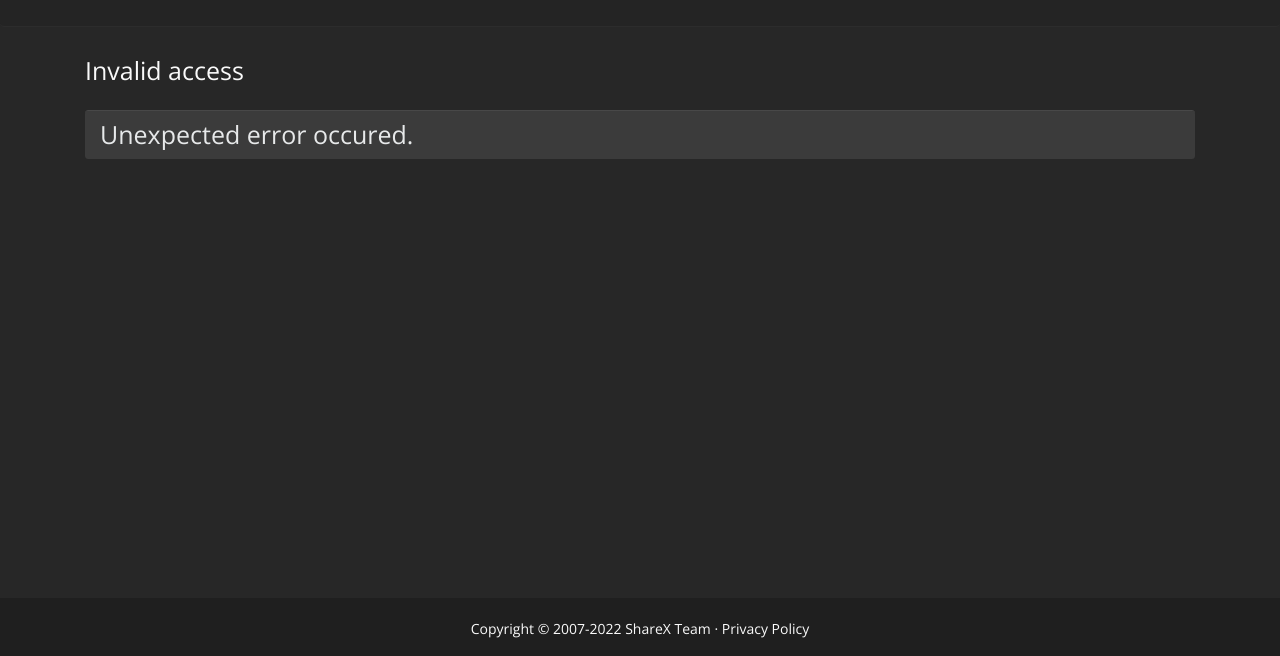
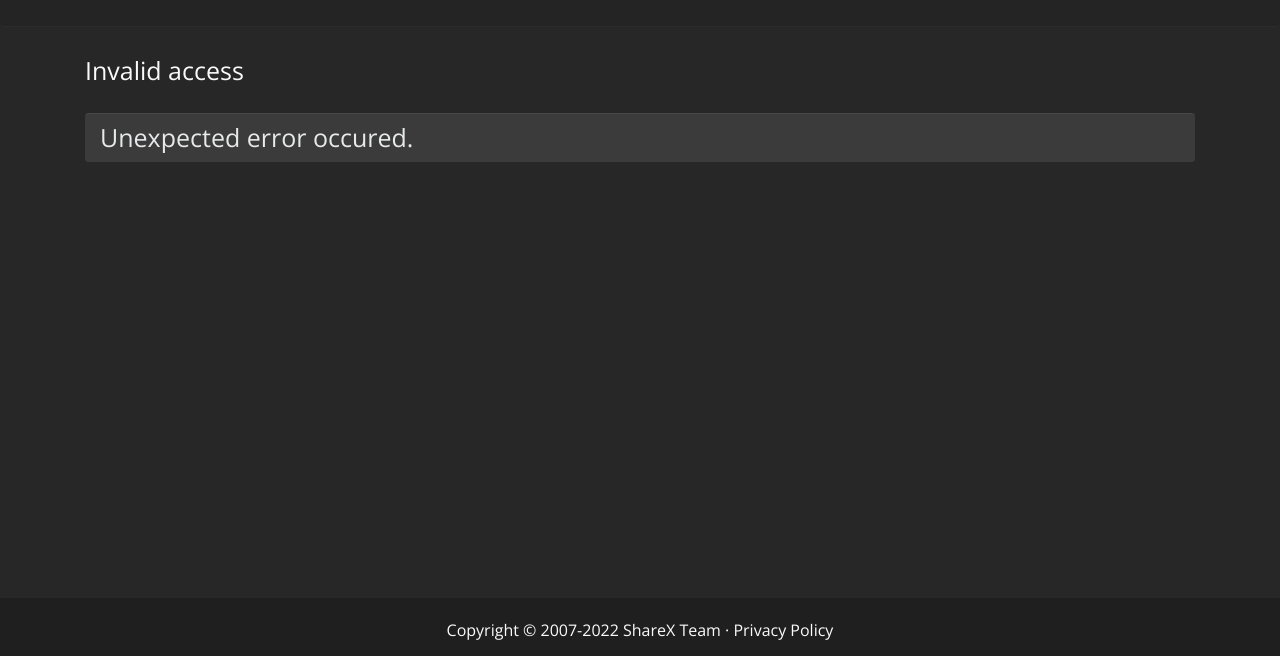
Before and after one commit to ShareX/sharex.github.io, a Jekyll site: the page built from callback/index.html, in a window 1280 px wide. Shown: the part 241-897 px from the top of the page. Built offline with Jekyll 4.4.1, drawn with Linux system fonts in a browser that asks for light colours.

Commit message:
Update main.scss

```diff
--- a/css/main.scss
+++ b/css/main.scss
@@ -123,7 +123,7 @@
         .dropdown-menu {
             backdrop-filter: blur(10px);
             background-color: rgba($background-alt, 0.9);
-            box-shadow: 0px 10px 10px rgba(0, 0, 0, 0.4);
+            box-shadow: 0px 3px 20px rgba(0, 0, 0, 0.4);
             border: none;
             margin-top: 0px;
             border-top-left-radius: 0px;
@@ -362,6 +362,8 @@
     color: $text-color;
     padding: 20px 0px;
     text-align: center;
+    font-size: 16px;
+    font-weight: 300;
 
     p {
         margin: 0px;
@@ -462,13 +464,13 @@
 
 .container-callback {
     margin-top: $container-padding;
-    margin-bottom: $container-padding-half;
+    margin-bottom: $container-padding;
 
     h1 {
         font-size: 25px;
         font-weight: 300;
         margin-top: 0px;
-        margin-bottom: 25px;
+        margin-bottom: $container-padding;
     }
 
     .container div {
@@ -512,21 +514,27 @@
     .table-downloads {
         display: none;
         background-color: $background;
-        border: 1px solid $background-border;
+        border-radius: 8px;
 
         .badge {
             font-weight: 400;
-            padding: 4px;
+            padding: 5px;
             box-shadow: 0px 1px 0px rgba(158, 0, 0, 1);
         }
 
-        tbody tr:nth-of-type(odd) {
-            background-color: $background-alt;
+        th {
+            border: none;
+            font-size: 18px;
+            font-weight: 300;
         }
 
-        th, td {
+        td {
             border: none;
-            border-top: 1px solid $background-border;
+            font-size: 15px;
+        }
+
+        tbody tr:nth-of-type(odd) {
+            background-color: darken($background-alt, 0.5%);
         }
     }
 }
```
